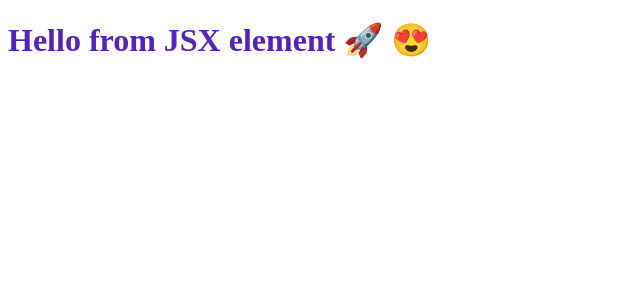
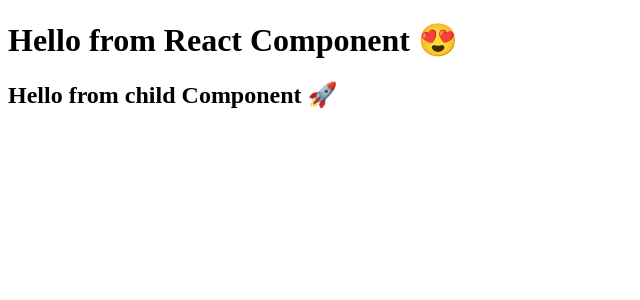
Before and after one commit to jeet-mahesh-shirodkar/onion_react, a React (Vite) app: page / in a window 1280 px wide. Shown: the top 300 px of the page, without its empty margins (0-640 px from the left). Built offline with nearby package versions, Linux system fonts and the light colour scheme.

Commit message:
Functional Component

```diff
--- a/App.js
+++ b/App.js
@@ -34,15 +34,38 @@
 import React from "react";
 import ReactDom from 'react-dom/client';
 
-const heading = React.createElement(
+// React Element
+/**
+ * const heading = React.createElement(
     "h1",
     {id:'heading'},
-    "Hello for React element 😍"
+    "Hello for React element 😍 "
 );
 
-//JSX
-const jsxHeading = <h1 id="jsxHeading">Hello from JSX element 🚀 😍</h1>
+//JSX // React Element
+const jsxHeading = <h1 id="jsxHeading">Hello from JSX element 🚀 😍 </h1>
 console.log(heading);
 console.log(jsxHeading);
+ */
+
+//React Component
+const HeadingChild = () =>{
+    return (
+        <h2 id="headingChild">Hello from child Component 🚀 </h2>
+    )
+}
+
+const Heading = () => {
+    return (
+        <div className="container">
+            <h1 className="heading">Hello from React Component 😍 </h1>
+            <HeadingChild/>
+        </div>
+    )
+}
+
 const root = ReactDom.createRoot(document.getElementById('root'));
-root.render(jsxHeading);
+//Functions are not valid as a React child.
+//This may happen if you return Heading instead of <Heading /> from render.
+// Or maybe you meant to call this function rather than return it.
+root.render(<Heading/>); //we need to render in tag format as to babel to know.
```
